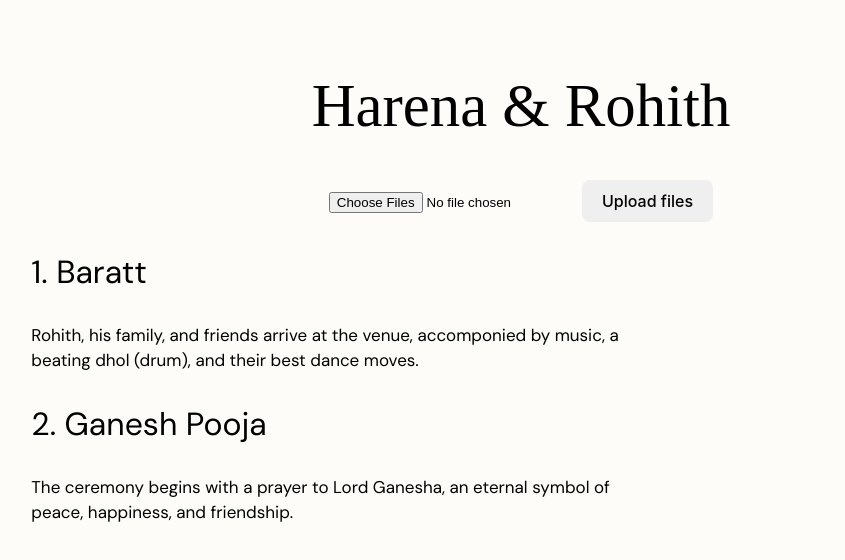
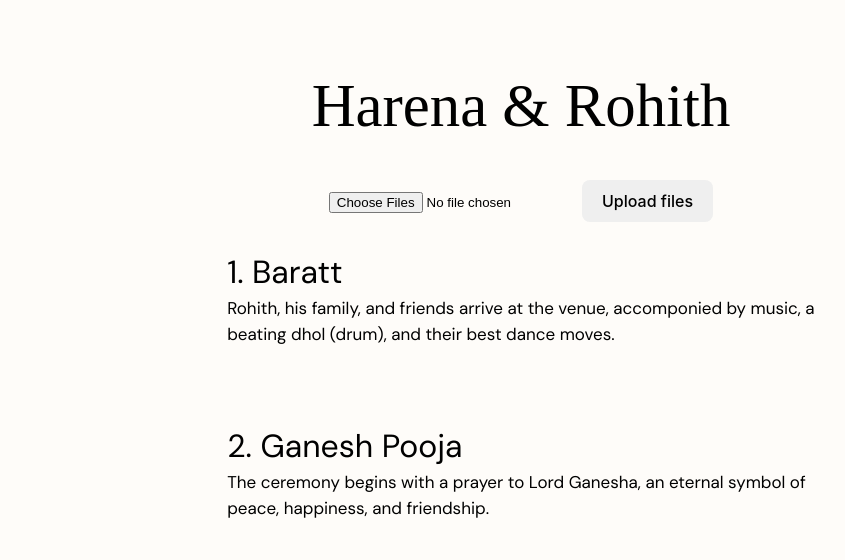
Before and after one commit to sanujs/h-r-wedding, a React (Vite) app: page / in a window 1280 px wide. Shown: the top 560 px of the page, without its empty margins (119-964 px from the left). Built offline with nearby package versions, Linux system fonts and the light colour scheme; a web font is replaced by a local one.

Commit message:
Fixed file uploading

```diff
--- a/src/App.css
+++ b/src/App.css
@@ -18,6 +18,7 @@ h2 {
   font-weight: 400;
   font-style: normal;
   font-size: 32px;
+  margin-bottom: 0px;
 }
 
 p {
@@ -26,9 +27,23 @@ p {
   font-weight: 400;
   font-style: normal;
   font-size: 17px;
+  margin-top: 0px;
 }
 
+/* img {
+  width: 60%;
+  height: auto;
+} */
+
 .event {
+  position: relative;
   width: 60%;
+  margin-bottom: 75px;
+  left: 20%;
+  /* display: grid;
+  grid-template-columns: 70% 30%; */
+}
+
+.event-text {
   text-align: left;
 }
--- a/src/components/FileUpload.tsx
+++ b/src/components/FileUpload.tsx
@@ -11,8 +11,6 @@ const FileUpload = () => {
   const handleUpload = async () => {
     if (files) {
       [...files].forEach(async (file) => {
-        const formData = new FormData();
-        formData.append('file', file);
         fetch("https://xn7w6qku2k.execute-api.us-east-2.amazonaws.com/url/" + file.name)
           .then((response) => {
             if (!response.ok) {
@@ -20,14 +18,17 @@ const FileUpload = () => {
             }
             return response.json();
           })
-          .then((url) => {
-            console.log(url)
-            return fetch(url, {
-              method: 'PUT',
-              headers: {
-                  'Content-Type': 'multipart/form-data'
-              },
-              body: formData
+          .then((response) => {
+            console.log("response", response)
+            const postData = new FormData()
+            for(const key in response.fields) {
+              postData.append(key, response.fields[key]);
+            }
+            postData.append('file', file);
+
+            return fetch(response.url, {
+              method: 'POST',
+              body: postData,
             });
           })
           .then((response) => {
--- a/src/components/Timeline.tsx
+++ b/src/components/Timeline.tsx
@@ -3,12 +3,17 @@ const Timeline = () => {
   return (
     <div className="timeline">
       <div className="event">
-        <h2>1. Baratt</h2>
-        <p>Rohith, his family, and friends arrive at the venue, accomponied by music, a beating dhol (drum), and their best dance moves.</p>
+        <div className="event-text">
+          <h2>1. Baratt</h2>
+          <p>Rohith, his family, and friends arrive at the venue, accomponied by music, a beating dhol (drum), and their best dance moves.</p>
+        </div>
+        {/* <img src="src/assets/dhol.jpg"/> */}
       </div>
       <div className="event">
-        <h2>2. Ganesh Pooja</h2>
-        <p>The ceremony begins with a prayer to Lord Ganesha, an eternal symbol of peace, happiness, and friendship.</p>
+        <div className="event-text">
+          <h2>2. Ganesh Pooja</h2>
+          <p>The ceremony begins with a prayer to Lord Ganesha, an eternal symbol of peace, happiness, and friendship.</p>
+        </div>
       </div>
     </div>
   );
```
Also changed, not shown: src/assets/dhol.jpg (added).
